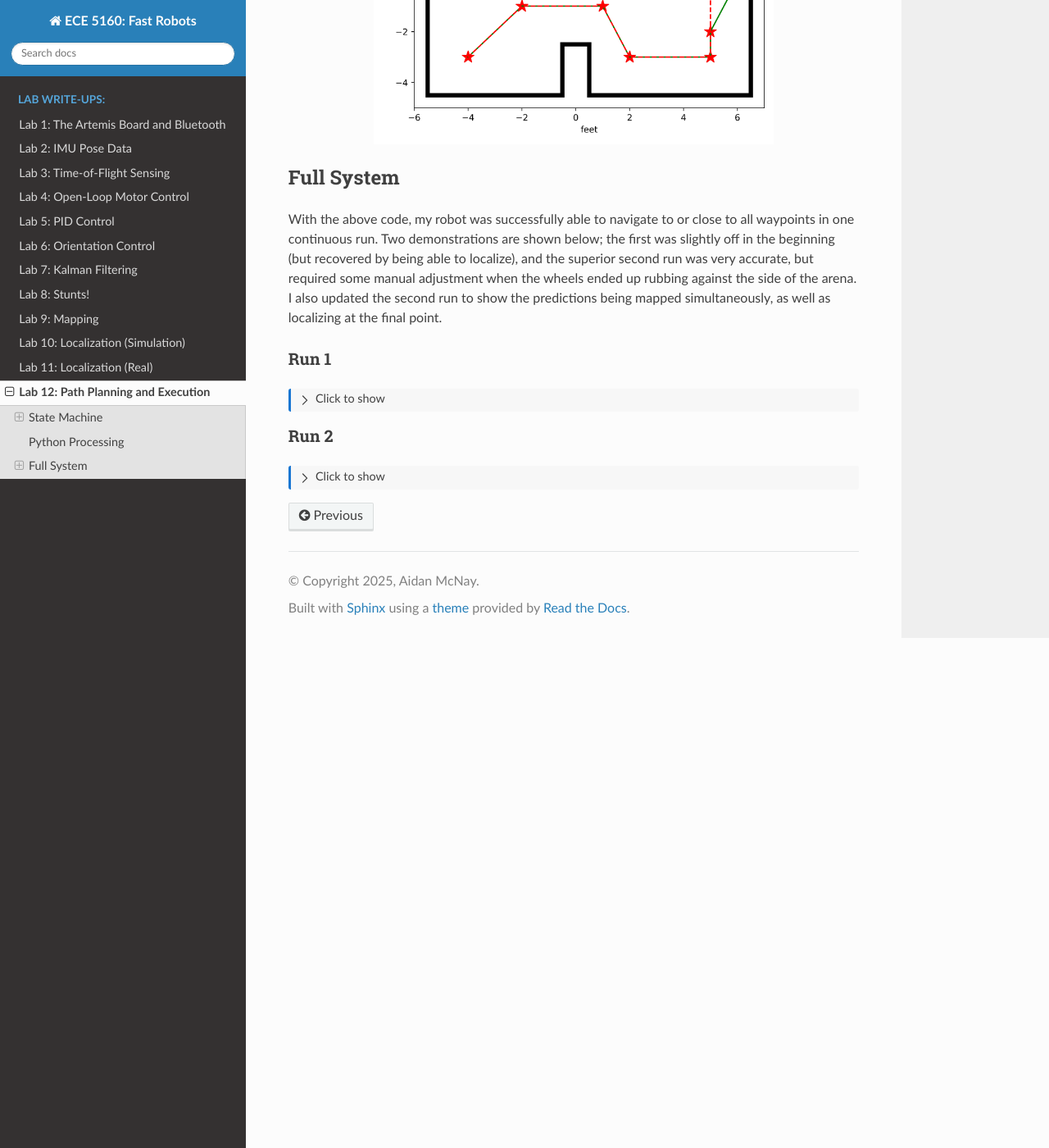
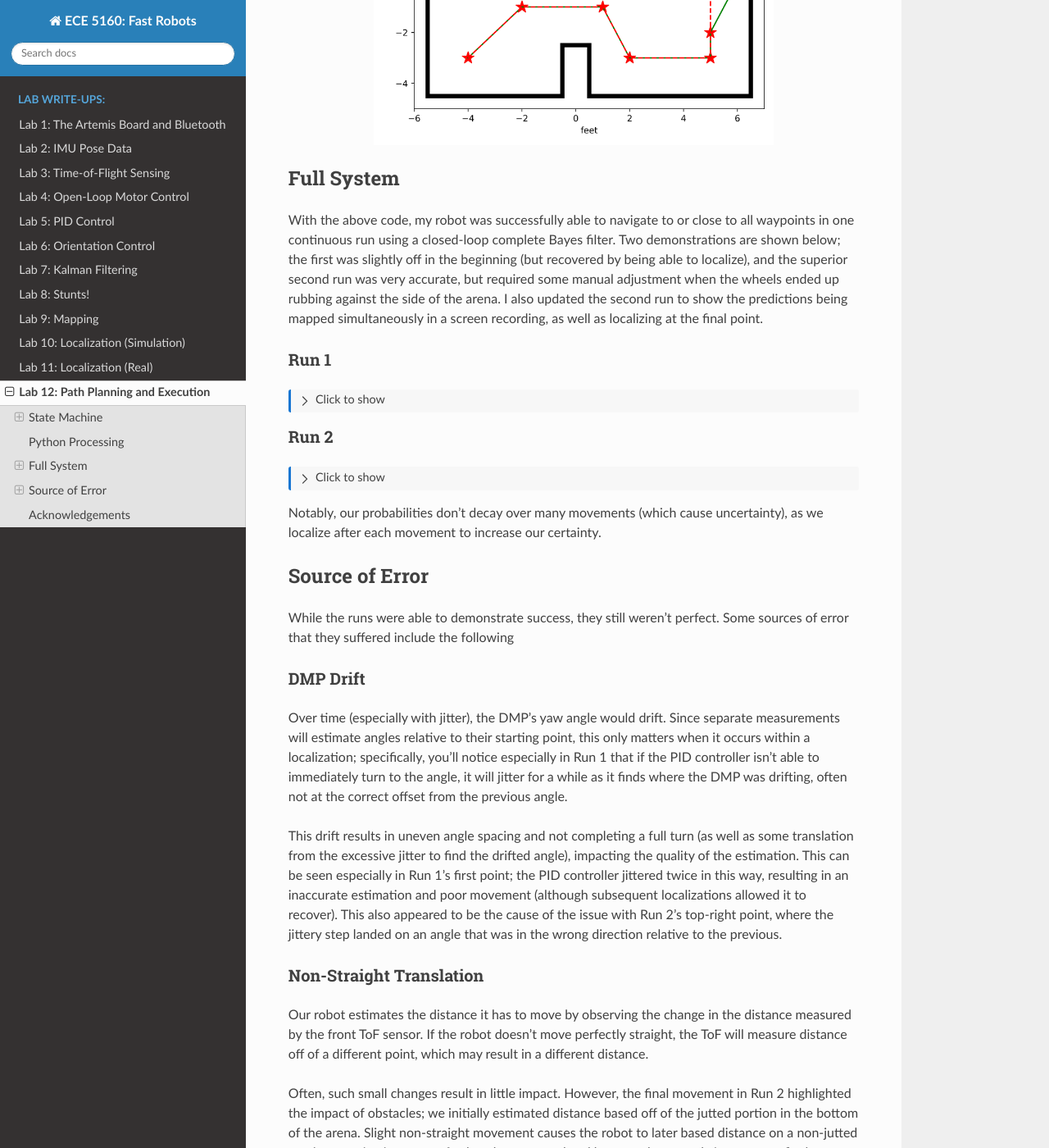
Before and after one commit to Aidan-McNay/fast-robots-docs, a Sphinx documentation site: the page built from docs/lab12.rst, in a window 1280 px wide and 1400 px high, scrolled down 6450 px. Shown: the whole window at 82% size. Built offline with Sphinx 7.4.7 and the Read the Docs theme 3.1.0, drawn with Linux system fonts in a browser that asks for light colours; some of the changed text lies outside the part shown.

Commit message:
Done with Fast Robots 🥳🥳

```diff
--- a/docs/lab12.rst
+++ b/docs/lab12.rst
@@ -349,8 +349,8 @@
 
        return ( next_pose_idx == len(waypoints) )
 
-This returns whether we just moved to the last waypoint, allowing our
-main Bayes filter loop to know when it's done
+``prediction_step`` returns whether we just moved to the last waypoint,
+allowing our main Bayes filter loop to know when we're done with the path
 
 .. code-block:: python
 
@@ -398,14 +398,15 @@
 Full System
 --------------------------------------------------------------------------
 
-With the above code, my robot was successfully able to navigate to or
-close to all waypoints in one continuous run. Two demonstrations are
+With the above code, my robot was successfully able to navigate
+to or close to all waypoints in one continuous run using a closed-loop
+complete Bayes filter. Two demonstrations are
 shown below; the first was slightly off in the beginning (but recovered
 by being able to localize), and the superior second run was very accurate,
 but required some manual adjustment when the wheels ended up rubbing
 against the side of the arena. I also updated the second run to show
-the predictions being mapped simultaneously, as well as localizing at
-the final point.
+the predictions being mapped simultaneously in a screen recording, as well
+as localizing at the final point.
 
 Run 1
 """"""""""""""""""""""""""""""""""""""""""""""""""""""""""""""""""""""""""
@@ -419,13 +420,49 @@
    .. admonition:: Final Point
       :class: note
 
-      Note that the final point isn't included in the plot, as we didn't
-      update after moving. This is fixed for Run 2
+      Note that the final point isn't included in the plot, as the robot
+      didn't update after moving to the final point. This is fixed for
+      Run 2
 
    .. image:: img/lab12/run1_map.png
       :align: center
       :width: 70%
       :class: bottompadding
+
+   .. list-table::
+      :header-rows: 1
+      :stub-columns: 1
+
+      * - Target Waypoint (m, m)
+        - Belief after Moving (m, m, degrees)
+        - Belief Probability
+      * - :math:`(-1.220, -0.914)`
+        - :math:`(-1.524, -0.914, -10^\circ)`
+        - :math:`1.0`
+      * - :math:`(-0.610, -0.305)`
+        - :math:`(0.000, 0.305, -10^\circ)`
+        - :math:`1.0`
+      * - :math:`(0.305, -0.305)`
+        - :math:`(0.305, -0.914, -70^\circ)`
+        - :math:`0.9999999`
+      * - :math:`(0.610, -0.914)`
+        - :math:`(0.305, -1.219, -70^\circ)`
+        - :math:`0.9644010`
+      * - :math:`(1.524, -0.914)`
+        - :math:`(1.829, -0.610, 30^\circ)`
+        - :math:`0.9999993`
+      * - :math:`(1.524, -0.610)`
+        - :math:`(1.219, -0.305, 110^\circ)`
+        - :math:`1.0`
+      * - :math:`(1.829, 0.000)`
+        - :math:`(1.829, 0.305, 70^\circ)`
+        - :math:`0.8819015`
+      * - :math:`(1.524, 0.914)`
+        - :math:`(1.829, 1.219, 90^\circ)`
+        - :math:`1.0`
+      * - :math:`(0.000, 0.914)`
+        - :math:`(0.000, 1.219, 170^\circ)`
+        - :math:`1.0`
 
 Run 2
 """"""""""""""""""""""""""""""""""""""""""""""""""""""""""""""""""""""""""
@@ -440,3 +477,105 @@
       :align: center
       :width: 70%
       :class: bottompadding
+
+   .. list-table::
+      :header-rows: 1
+      :stub-columns: 1
+
+      * - Target Waypoint (m, m)
+        - Belief after Moving (m, m, degrees)
+        - Belief Probability
+      * - :math:`(-1.220, -0.914)`
+        - :math:`(-0.914, -0.914, 10^\circ)`
+        - :math:`0.9999999`
+      * - :math:`(-0.610, -0.305)`
+        - :math:`(-0.610, -0.305, 50^\circ)`
+        - :math:`1.0`
+      * - :math:`(0.305, -0.305)`
+        - :math:`(0.305, -0.305, -30^\circ)`
+        - :math:`0.9999999`
+      * - :math:`(0.610, -0.914)`
+        - :math:`(0.610, -1.219, -90^\circ)`
+        - :math:`0.9999938`
+      * - :math:`(1.524, -0.914)`
+        - :math:`(1.524, -0.914, 30^\circ)`
+        - :math:`1.0`
+      * - :math:`(1.524, -0.610)`
+        - :math:`(1.524, -0.914, 70^\circ)`
+        - :math:`0.5774311`
+      * - :math:`(1.829, 0.000)`
+        - :math:`(1.829, 0.000, -10^\circ)`
+        - :math:`1.0`
+      * - :math:`(1.524, 0.914)`
+        - :math:`(1.829, 0.305, 70^\circ)`
+        - :math:`0.9999326`
+      * - :math:`(0.000, 0.914)`
+        - :math:`(0.000, 1.219, 130^\circ)`
+        - :math:`1.0`
+      * - :math:`(0.000, 0.000)`
+        - :math:`(0.610, 0.000, 30^\circ)`
+        - :math:`1.0`
+
+Notably, our probabilities don't decay over many movements (which cause
+uncertainty), as we localize after each movement to increase our certainty.
+
+Source of Error
+--------------------------------------------------------------------------
+
+While the runs were able to demonstrate success, they still weren't
+perfect. Some sources of error that they suffered include the following
+
+DMP Drift
+""""""""""""""""""""""""""""""""""""""""""""""""""""""""""""""""""""""""""
+
+Over time (especially with jitter), the DMP's yaw angle
+would drift. Since separate measurements will estimate angles relative
+to their starting point, this only matters when it occurs within a
+localization; specifically, you'll notice especially in Run 1 that if
+the PID controller isn't able to immediately turn to the angle, it will
+jitter for a while as it finds where the DMP was drifting, often not at
+the correct offset from the previous angle.
+
+This drift results in uneven angle
+spacing and not completing a full turn (as well as some translation from
+the excessive jitter to find the drifted angle), impacting the quality of the
+estimation. This can be seen especially in Run 1's first point; the PID
+controller jittered twice in this way, resulting in an inaccurate
+estimation and poor movement (although subsequent localizations allowed
+it to recover). This also appeared to be the cause of the issue with
+Run 2's top-right point, where the jittery step landed on an angle that
+was in the wrong direction relative to the previous.
+
+Non-Straight Translation
+""""""""""""""""""""""""""""""""""""""""""""""""""""""""""""""""""""""""""
+
+Our robot estimates the distance it has
+to move by observing the change in the distance measured by the front
+ToF sensor. If the robot doesn't move perfectly straight, the ToF will
+measure distance off of a different point, which may result in a
+different distance.
+
+Often, such small changes result in little impact. However, the final
+movement in Run 2 highlighted the impact of obstacles; we initially
+estimated distance based off of the jutted portion in the bottom of the
+arena. Slight non-straight movement causes the robot to later based
+distance on a non-jutted portion, causing it to move further than
+targeted and have a subsequently innaccurate final localization
+
+Grid Quantization
+""""""""""""""""""""""""""""""""""""""""""""""""""""""""""""""""""""""""""
+
+There were additionally some slight inaccuracies due to the quantization
+of the grid, meaning we couldn't reliably be closer than a grid cell;
+however, this was always close enough for successful navigation
+
+Acknowledgements
+--------------------------------------------------------------------------
+
+While I have none in particular for this lab, just a shout-out to the
+awesome course staff; I don't think the course could run without as many
+people willing to help in lab as much as they did. I ended up working a
+lot more than I thought I would for this class, but also really enjoyed
+learning about a field I wasn't as knowledgeable in, and enjoyed the
+satisfaction of seeing everything come together in real-life after lots
+of hard work.
```
